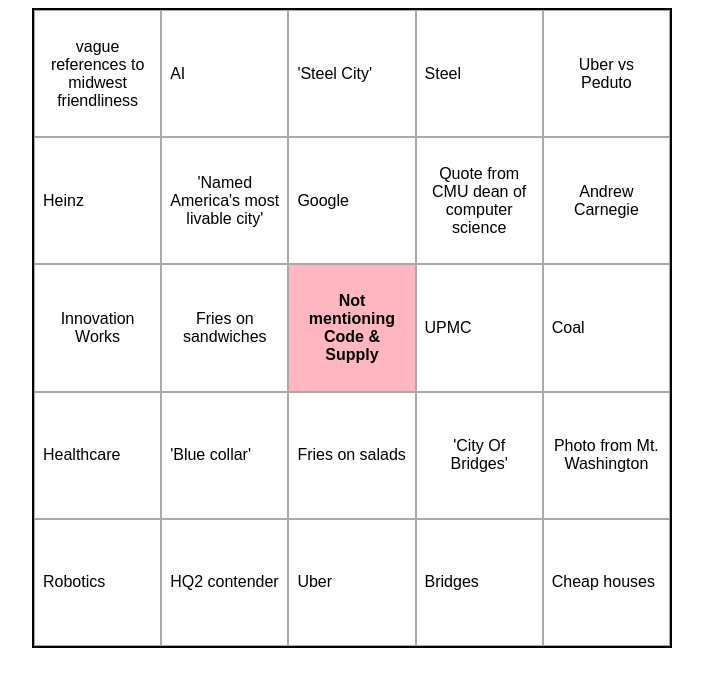
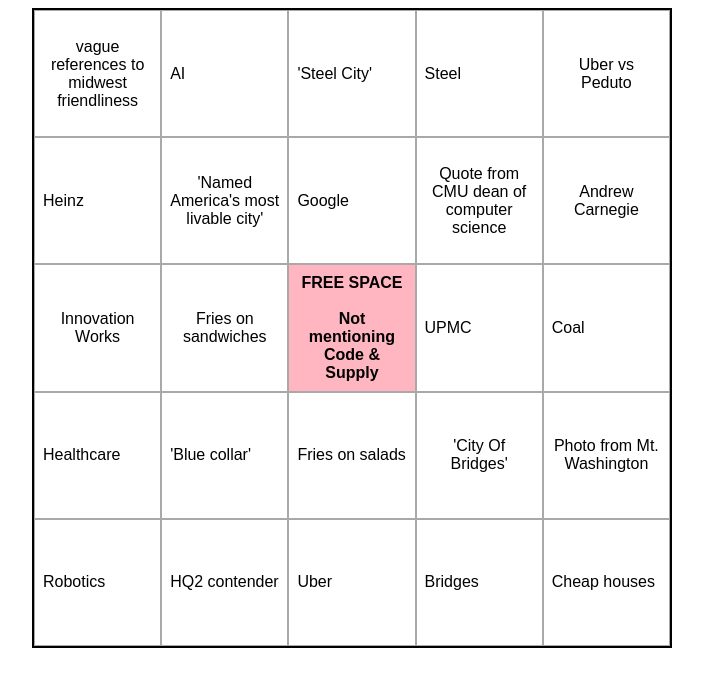
Before and after one commit to codeandsupply/pittsburgh-publicity-bingo, a plain HTML site: page index.html in a window 1280 px wide. Shown: the whole page, without its empty margins (288-991 px from the left). Drawn offline with Linux system fonts and the light colour scheme.

Commit message:
Explain the free space

```diff
--- a/index.html
+++ b/index.html
@@ -99,7 +99,7 @@
         centerSquare.innerText = freeSpaceText;
       };
 
-      var freeSpaceText = "Not mentioning Code & Supply";
+      var freeSpaceText = "FREE SPACE\r\n\r\nNot mentioning Code & Supply";
       fetch('data/cliches.json')
         .then(response => response.json())
         .then(jsonResponse => bingoRandomize(jsonResponse.cliches))
```
